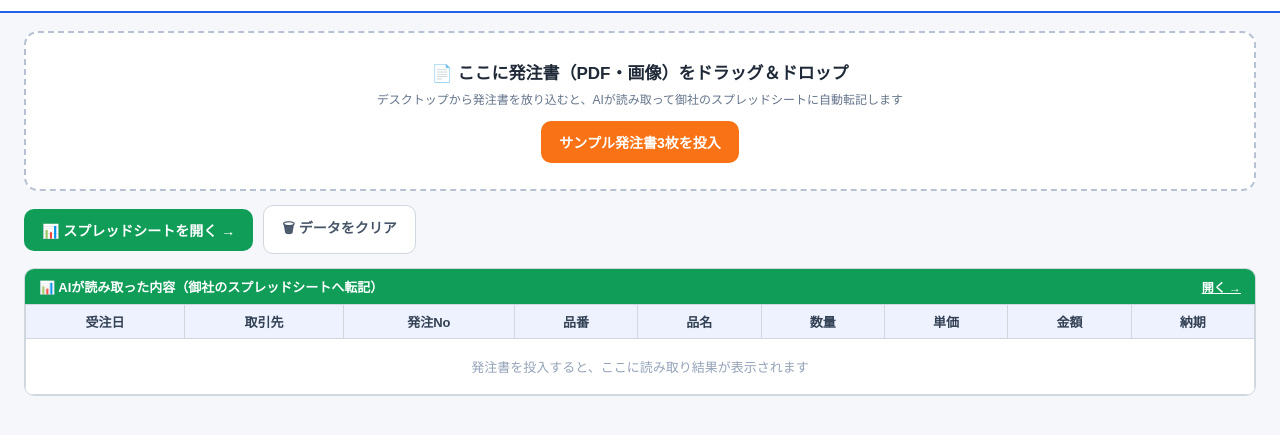
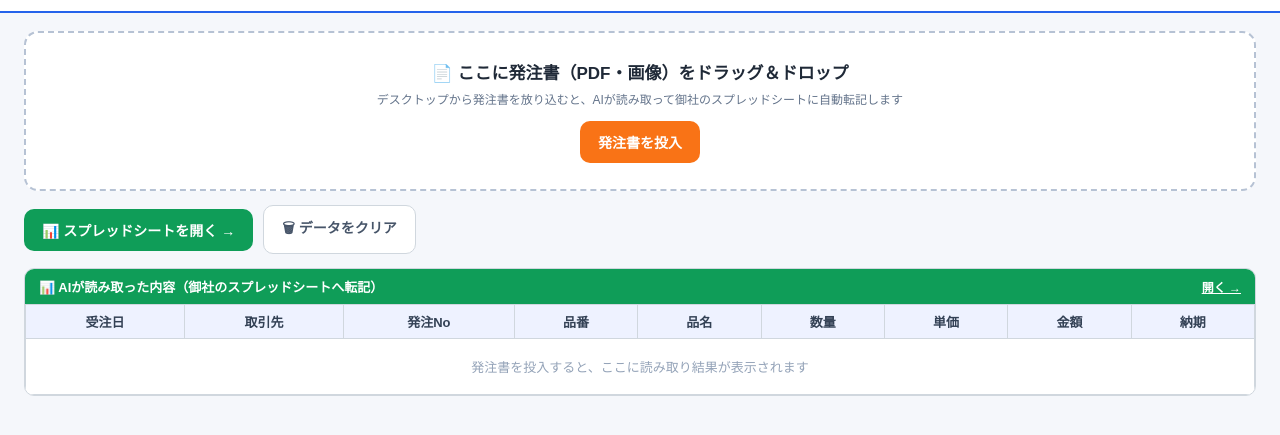
Before and after one commit to wineieryoma14/fax-order-demo, a plain HTML site: page index.html in a window 1280 px wide. Shown: the part 63-498 px from the top of the page. Drawn offline with Linux system fonts and the light colour scheme.

Commit message:
update site 2026-06-02_1105

```diff
--- a/index.html
+++ b/index.html
@@ -81,7 +81,7 @@
   <div class="dropzone" id="drop">
     <div class="dz-big">📄 ここに発注書（PDF・画像）をドラッグ＆ドロップ</div>
     <div class="dz-sub">デスクトップから発注書を放り込むと、AIが読み取って御社のスプレッドシートに自動転記します</div>
-    <button class="btn btn-o" id="sample">サンプル発注書3枚を投入</button>
+    <button class="btn btn-o" id="sample">発注書を投入</button>
   </div>
 
   <div class="actions">
```
